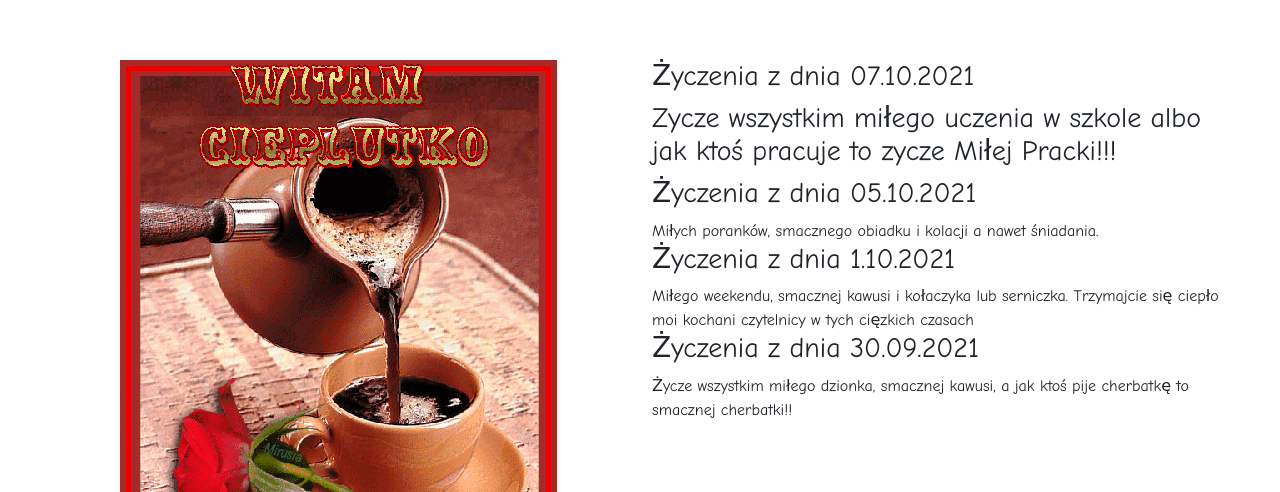
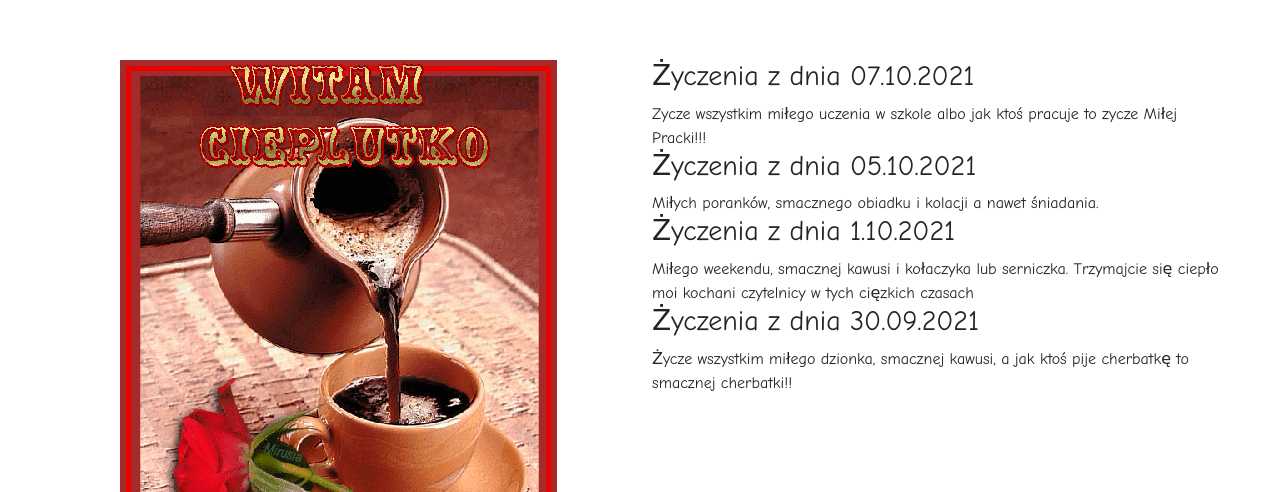
Before and after one commit to Lepkazielona/Lepkazielona.github.io, a plain HTML site: page index.html in a window 1280 px wide. Shown: the part 308-800 px from the top of the page. Drawn offline with nearby package versions, Linux system fonts and the light colour scheme; a script that the page names is missing.

Commit message:
jdbdnnddnd

```diff
--- a/index.html
+++ b/index.html
@@ -24,7 +24,7 @@
             </div>
             <div class="col">
                 <h3>Życzenia z dnia 07.10.2021</h3>
-                <h3>Zycze wszystkim miłego uczenia w szkole albo jak ktoś pracuje to zycze Miłej Pracki!!!</h3>
+                <a>Zycze wszystkim miłego uczenia w szkole albo jak ktoś pracuje to zycze Miłej Pracki!!!</a>
                 <h3>Życzenia z dnia 05.10.2021</h3>
                 <a>Miłych poranków, smacznego obiadku i kolacji a nawet śniadania.</a>
                 <h3>Życzenia z dnia 1.10.2021</h3>
```
